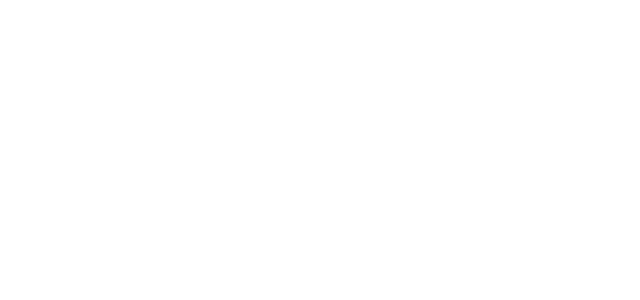
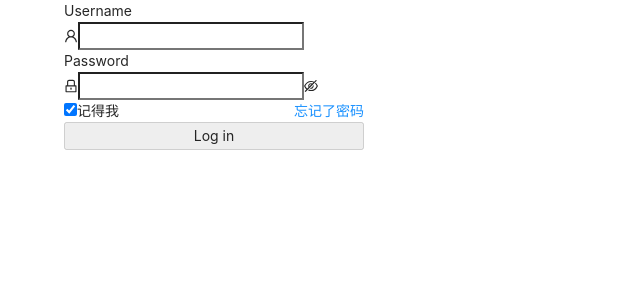
Before and after one commit to inryygy007/chess_vue, a Vue app: page /login in a window 1280 px wide. Before the commit this address had no page. Shown: the top 300 px of the page, without its empty margins (0-640 px from the left). Built offline with nearby package versions, Linux system fonts and the light colour scheme; no server answers.

Commit message:
还原调试

```diff
--- a/src/App.vue
+++ b/src/App.vue
@@ -1,18 +1,18 @@
 <script setup>
 import { RouterLink, RouterView } from "vue-router";
 import LayoutVue from "./layout/Layout.vue";
-// const resize = () => {
-//   let cWidth = document.body.clientWidth;
-//   let width = (cWidth / 750) * 100;
-//   if (width > 100) {
-//     width = 100;
-//   } else if (width < 32) {
-//     width = 32;
-//   }
-//   document.querySelector("html").style.fontSize = width + "px";
-// };
-// resize();
-// document.body.onresize = resize;
+const resize = () => {
+  let cWidth = document.body.clientWidth;
+  let width = (cWidth / 750) * 100;
+  if (width > 100) {
+    width = 100;
+  } else if (width < 32) {
+    width = 32;
+  }
+  document.querySelector("html").style.fontSize = width + "px";
+};
+resize();
+document.body.onresize = resize;
 </script>
 
 <template>
--- a/src/components/Login.vue
+++ b/src/components/Login.vue
@@ -1,31 +1,90 @@
 <template>
-  <a-button type="primary">Primary Button</a-button>
-  <a-button>Default Button</a-button>
-  <a-button type="dashed">Dashed Button</a-button>
-  <a-button type="text">Text Button</a-button>
-  <a-button type="link">Link Button</a-button>
-  <a-button type="primary" @click="info">Display normal message</a-button>
-  <a-button type="primary" @click="openNotification">Open the notification box</a-button>
-  <step-backward-outlined />
+  <div class="container">
+    <a-form
+      :model="formState"
+      name="normal_login"
+      class="login-form"
+      @finish="onFinish"
+      @finishFailed="onFinishFailed"
+    >
+      <a-form-item
+        label="Username"
+        name="username"
+        :rules="[{ required: true, message: 'Please input your username!' }]"
+      >
+        <a-input v-model:value="formState.username">
+          <template #prefix>
+            <UserOutlined class="site-form-item-icon" />
+          </template>
+        </a-input>
+      </a-form-item>
+
+      <a-form-item
+        label="Password"
+        name="password"
+        :rules="[{ required: true, message: 'Please input your password!' }]"
+      >
+        <a-input-password v-model:value="formState.password">
+          <template #prefix>
+            <LockOutlined class="site-form-item-icon" />
+          </template>
+        </a-input-password>
+      </a-form-item>
+
+      <a-form-item>
+        <a-form-item name="remember" no-style>
+          <a-checkbox v-model:checked="formState.remember">记得我</a-checkbox>
+        </a-form-item>
+        <a class="login-form-forgot" href="">忘记了密码</a>
+      </a-form-item>
+
+      <a-form-item>
+        <a-button
+          :disabled="disabled"
+          type="primary"
+          html-type="submit"
+          class="login-form-button"
+        >
+          Log in
+        </a-button>
+      </a-form-item>
+    </a-form>
+  </div>
+
   <!-- <div>
     <input type="text" v-model="account" />
     <button @click="login">登录</button>
   </div> -->
 </template>
 <script setup>
-import {StepBackwardOutlined} from '@ant-design/icons-vue'
-import { defineProps, ref, reactive, getCurrentInstance } from "vue";
+import { StepBackwardOutlined, UserOutlined, LockOutlined } from "@ant-design/icons-vue";
+import { defineProps, ref, reactive, getCurrentInstance, computed } from "vue";
 import { useRouter } from "vue-router";
 // console.log(import.meta.env.VITE_BASIC_URL);
 const router = useRouter();
 // let account = ref("");
+const formState = reactive({
+  username: "",
+  password: "",
+  remember: true,
+});
+const onFinish = (values) => {
+  console.log("Success:", values);
+};
+const onFinishFailed = (errorInfo) => {
+  console.log("Failed:", errorInfo);
+};
+const disabled = computed(() => {
+  return !(formState.username && formState.password);
+});
+
 const { proxy } = getCurrentInstance();
 const info = () => {
   proxy.$message.info("This is a normal message");
 };
 
 const openNotification = () => {
- proxy.$notification.open({
+  proxy.$notification.open({
     message: "Notification Title",
     description:
       "This is the content of the notification. This is the content of the notification. This is the content of the notification.",
@@ -89,4 +148,16 @@
 };
 contactSocket();
 </script>
-<style scoped></style>
+<style lang="scss" scoped>
+@import "bulma/sass/utilities/_all.sass";
+@import "bulma/sass/elements/container.sass";
+.login-form {
+  max-width: 300px;
+}
+.login-form-forgot {
+  float: right;
+}
+.login-form-button {
+  width: 100%;
+}
+</style>
--- a/src/layout/Layout.vue
+++ b/src/layout/Layout.vue
@@ -1,5 +1,16 @@
 <script setup>
-import { RouterView } from "vue-router";
+import { RouterView, useRouter } from "vue-router";
+import { defineProps, ref, reactive, getCurrentInstance } from "vue";
+
+const router = useRouter();
+// 去登录页
+const toLogin = () => {
+  router.push("login");
+};
+// 去注册页
+const toRegister = ()=>{
+
+}
 </script>
 <template>
   <div>
@@ -35,8 +46,8 @@
             <div class="navbar-end">
               <div class="navbar-item">
                 <a-space>
-                  <a-button type="primary">Login</a-button>
-                  <a-button>Register</a-button>
+                  <a-button type="primary" @click="toLogin">Login</a-button>
+                  <a-button @click="toRegister">Register</a-button>
                 </a-space>
               </div>
             </div>
--- a/src/router/index.js
+++ b/src/router/index.js
@@ -1,5 +1,5 @@
 import { createRouter, createWebHistory } from "vue-router";
-// import Login from "../components/Login.vue";
+import Login from "../components/Login.vue";
 import HomeView from "../views/HomeView.vue";
 import TheHall from "../components/TheHall.vue";
 const router = createRouter({
@@ -9,6 +9,7 @@
       path: "/",
       name: "layout",
       component: () => import("../layout/Layout.vue"),
+      component: HomeView,
       redirect: "/home",
       children: [
         {
@@ -16,12 +17,17 @@
           name: "home",
           component: HomeView,
         },
-        {
-          path: "/theHall",
-          name: "theHall",
-          component: TheHall,
-        },
       ],
+    },
+    {
+      path: "/login",
+      name: "login",
+      component: Login,
+    },
+    {
+      path: "/theHall",
+      name: "theHall",
+      component: TheHall,
     },
   ],
 });
```
